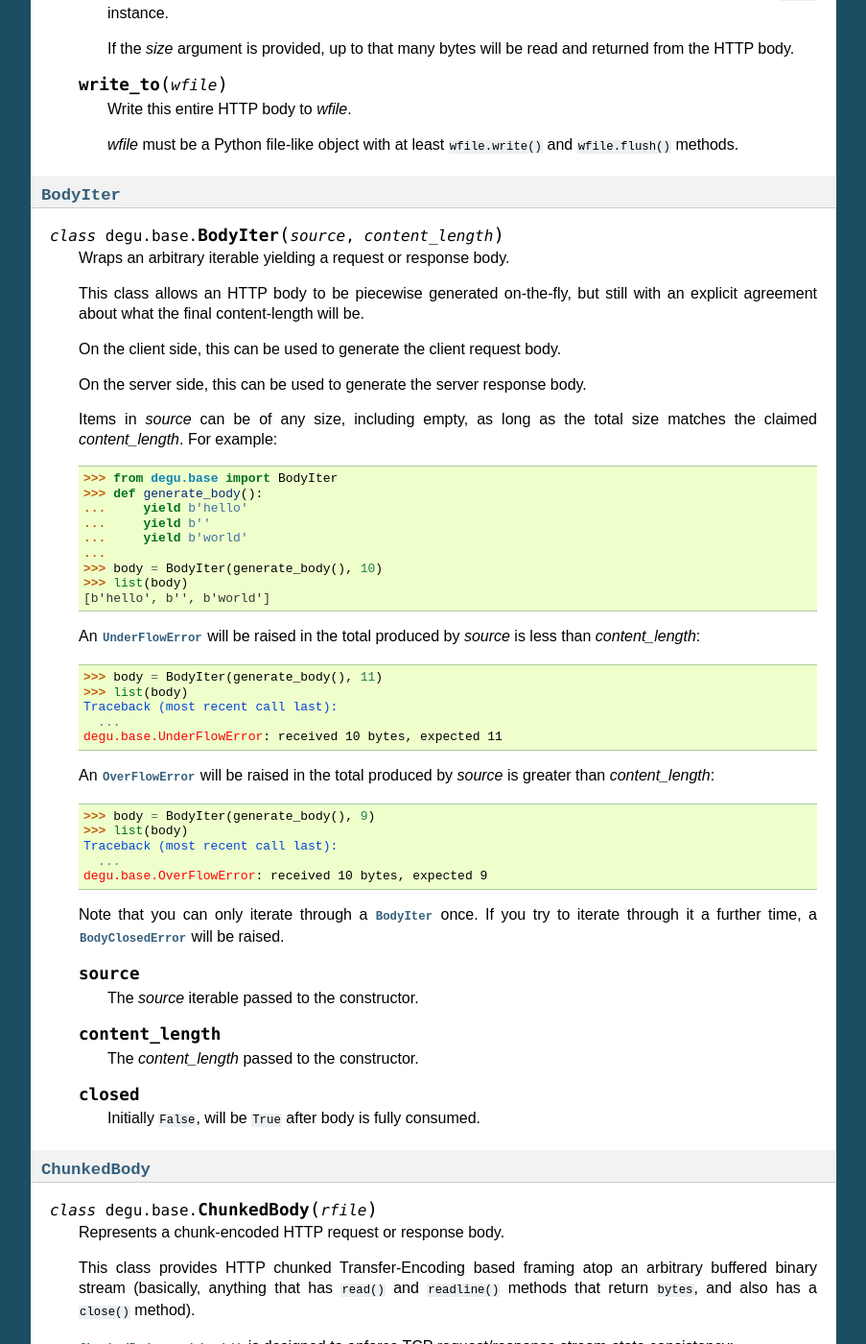
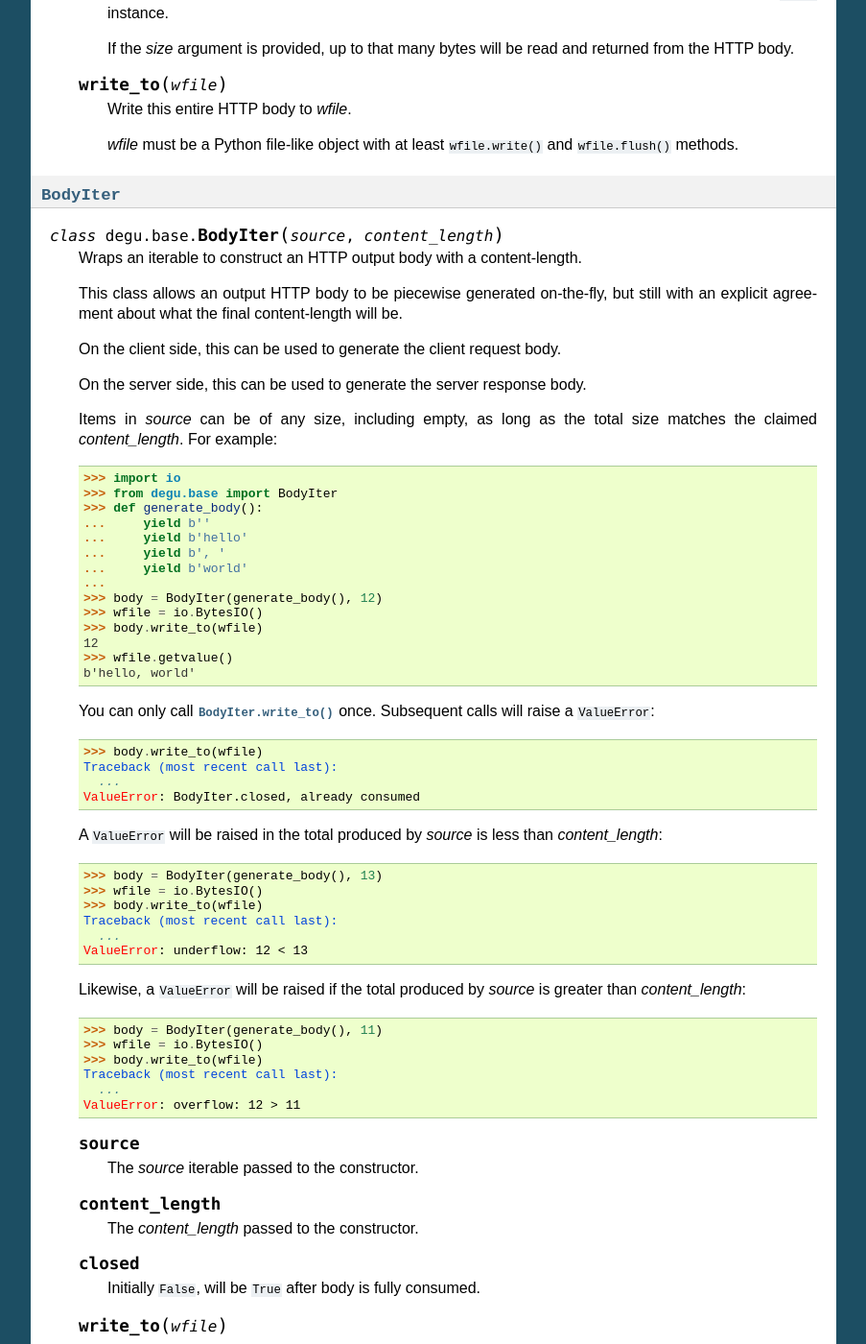
Before and after one commit to json420/degu, a Sphinx documentation site: the page built from doc/degu.base.rst, in a window 1280 px wide and 1400 px high, scrolled down 2284 px. Shown: the whole window at 96% size, without its empty margins (198-1101 px from the left). Built offline with Sphinx 7.4.7, drawn with Linux system fonts in a browser that asks for light colours; some of the changed text lies outside the part shown.

Commit message:
Drop BodyIter.__iter__()

```diff
--- a/doc/degu.base.rst
+++ b/doc/degu.base.rst
@@ -170,11 +170,11 @@ version.
 
 .. class:: BodyIter(source, content_length)
 
-    Wraps an arbitrary iterable yielding a request or response body.
+    Wraps an iterable to construct an HTTP output body with a content-length.
 
-    This class allows an HTTP body to be piecewise generated on-the-fly, but
-    still with an explicit agreement about what the final content-length will
-    be.
+    This class allows an output HTTP body to be piecewise generated on-the-fly,
+    but still with an explicit agreement about what the final content-length
+    will be.
 
     On the client side, this can be used to generate the client request body.
 
@@ -183,37 +183,49 @@ version.
     Items in *source* can be of any size, including empty, as long as the total
     size matches the claimed *content_length*.  For example:
 
+    >>> import io
     >>> from degu.base import BodyIter
     >>> def generate_body():
+    ...     yield b''
     ...     yield b'hello'
-    ...     yield b''
+    ...     yield b', '
     ...     yield b'world'
     ...
-    >>> body = BodyIter(generate_body(), 10)
-    >>> list(body)
-    [b'hello', b'', b'world']
+    >>> body = BodyIter(generate_body(), 12)
+    >>> wfile = io.BytesIO()
+    >>> body.write_to(wfile)
+    12
+    >>> wfile.getvalue()
+    b'hello, world'
 
-    An :exc:`UnderFlowError` will be raised in the total produced by *source* is
-    less than *content_length*:
+    You can only call :meth:`BodyIter.write_to()` once.  Subsequent calls will
+    raise a ``ValueError``:
+
+    >>> body.write_to(wfile)  # doctest: -IGNORE_EXCEPTION_DETAIL
+    Traceback (most recent call last):
+      ...
+    ValueError: BodyIter.closed, already consumed
+
+    A ``ValueError`` will be raised in the total produced by *source* is less
+    than *content_length*:
+
+    >>> body = BodyIter(generate_body(), 13)
+    >>> wfile = io.BytesIO()
+    >>> body.write_to(wfile)  # doctest: -IGNORE_EXCEPTION_DETAIL
+    Traceback (most recent call last):
+      ...
+    ValueError: underflow: 12 < 13
+
+    Likewise, a ``ValueError`` will be raised if the total produced by *source*
+    is greater than *content_length*:
 
     >>> body = BodyIter(generate_body(), 11)
-    >>> list(body)  # doctest: -IGNORE_EXCEPTION_DETAIL
+    >>> wfile = io.BytesIO()
+    >>> body.write_to(wfile)  # doctest: -IGNORE_EXCEPTION_DETAIL
     Traceback (most recent call last):
       ...
-    degu.base.UnderFlowError: received 10 bytes, expected 11
+    ValueError: overflow: 12 > 11
 
-    An :exc:`OverFlowError` will be raised in the total produced by *source* is
-    greater than *content_length*:
-
-    >>> body = BodyIter(generate_body(), 9)
-    >>> list(body)  # doctest: -IGNORE_EXCEPTION_DETAIL
-    Traceback (most recent call last):
-      ...
-    degu.base.OverFlowError: received 10 bytes, expected 9
-
-    Note that you can only iterate through a :class:`BodyIter` once.  If you try
-    to iterate through it a further time, a :exc:`BodyClosedError` will be
-    raised.
 
     .. attribute:: source
 
@@ -226,6 +238,10 @@ version.
     .. attribute:: closed
 
         Initially ``False``, will be ``True`` after body is fully consumed.
+
+    .. method:: write_to(wfile)
+
+        Write to *wfile*.
 
 
 
```
Also changed, not shown: 2 other files.
